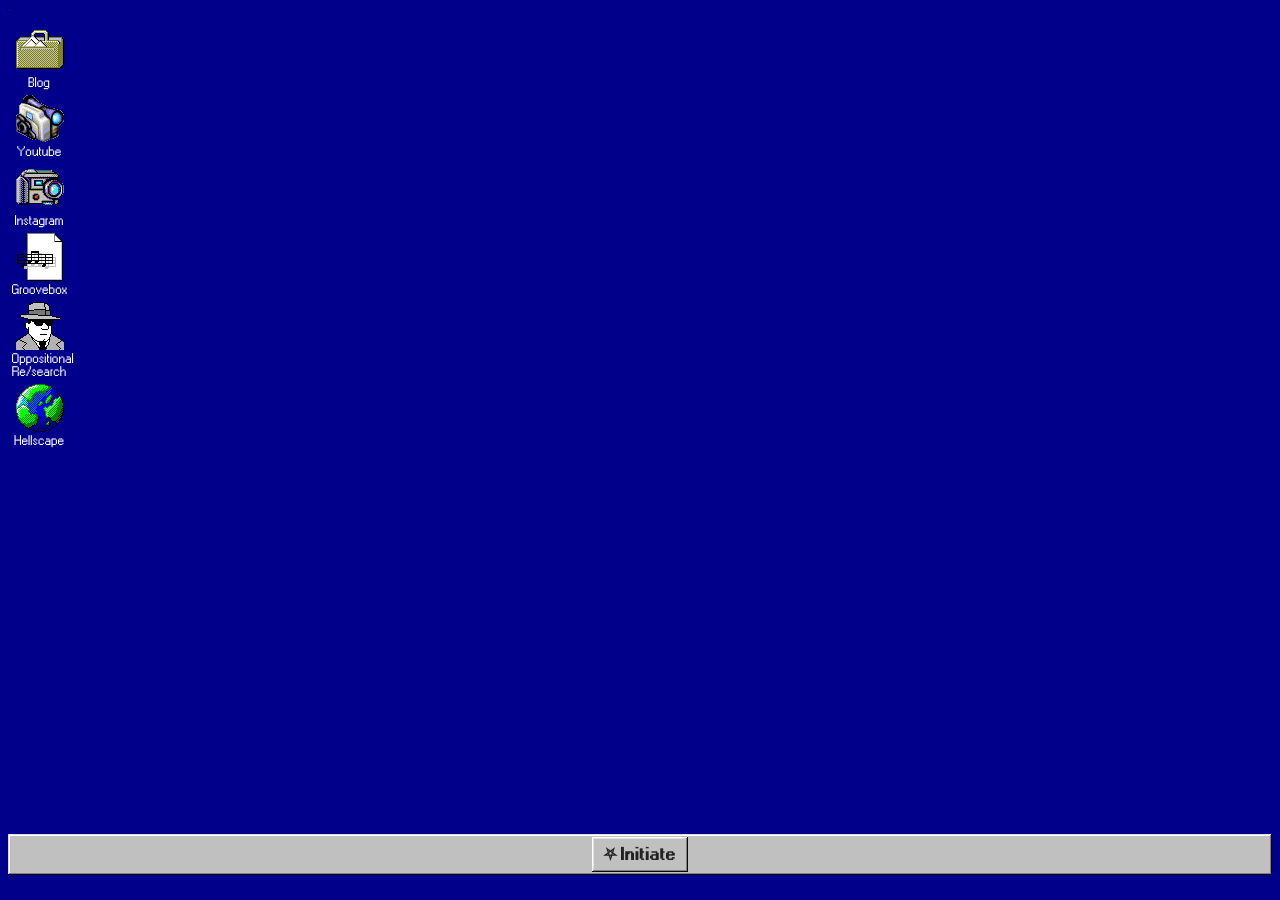
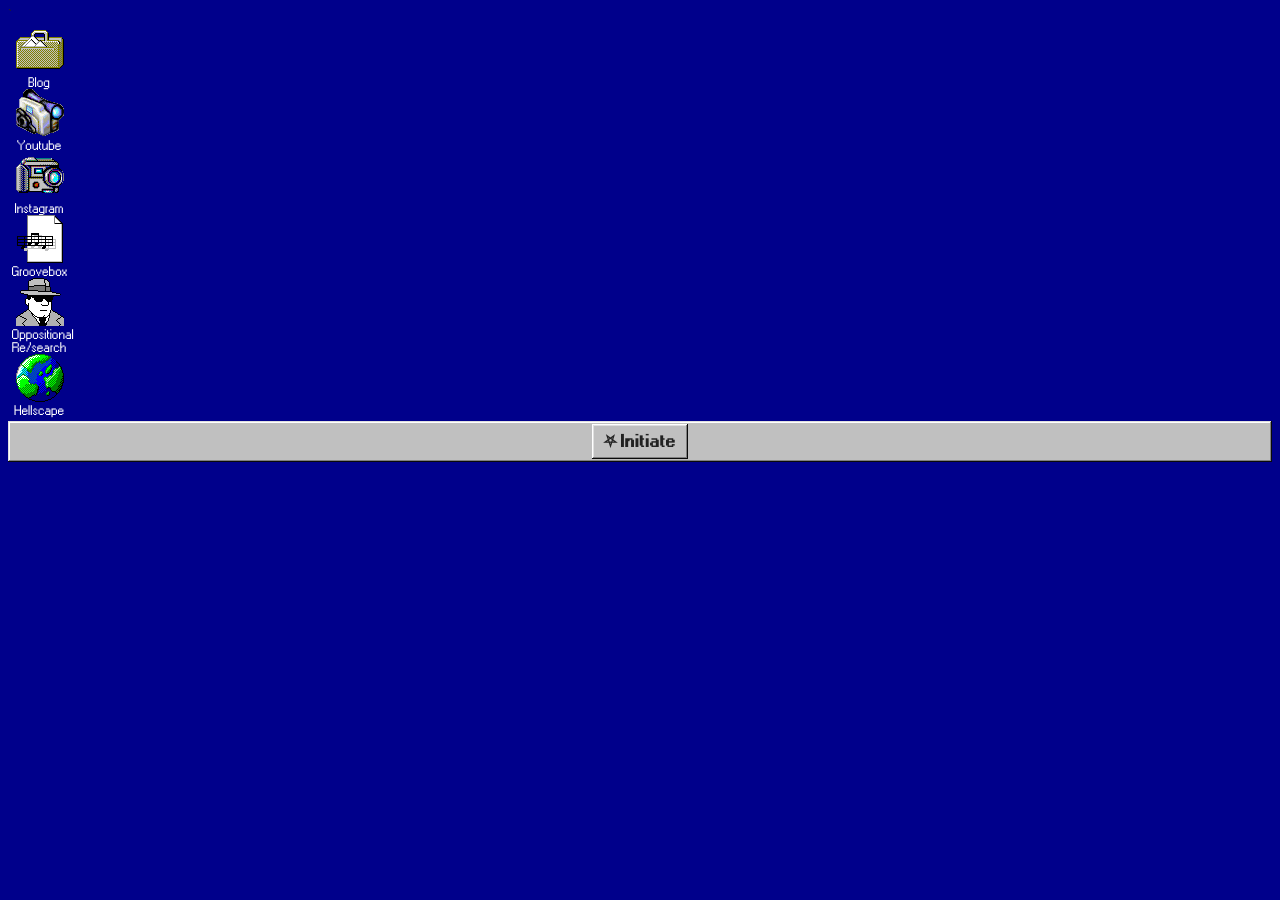
Before and after one commit to darkwraithcovenant/darkwraithcovenant.github.io, a Jekyll site: the page corporate.html, which Jekyll copies as it is, in a window 1280 px wide. Built offline with Jekyll 4.4.1, drawn with Linux system fonts in a browser that asks for light colours.

Commit message:
Update corporate.html

```diff
--- a/corporate.html
+++ b/corporate.html
@@ -52,34 +52,17 @@
       <div class="icon">
         <a href="./blog.html"><img src="./assets/icons/briefcase-2.png" alt="Blog"></a><br>
         Blog
-      </div>
-
-      <div class= "icon">
         <a href="https://www.youtube.com/@josedelara5334"><img src="./assets/icons/camera3_vid-4.png" alt="Youtube"></a><br>
         Youtube
-      </div>
-
-      <div class= "icon">
         <a href="https://instagram.com/darkwraithcovenant"><img src="./assets/icons/camera3-2.png" alt="instagram"></a><br>
         Instagram
-      </div>
-
-      <div class= "icon">
         <a href=""><img src="./assets/icons/midi_bl-2.png" alt="Groovebox (Under Construction)"></a><br>
         Groovebox
-      </div>
-
-      <div class= "icon">
         <a href="./fiends.html"><img src="./assets/icons/msagent-4.png" alt="Oppositional re/search"></a><br>
         Oppositional Re/search
-      </div>
-
-      <div class= "icon">
         <a href=""><img src="./assets/icons/world-2.png" alt="Hellscape (coming soon)"></a><br>
         Hellscape
       </div>
-
-    </div>
 
 
   <div class="window">
```
